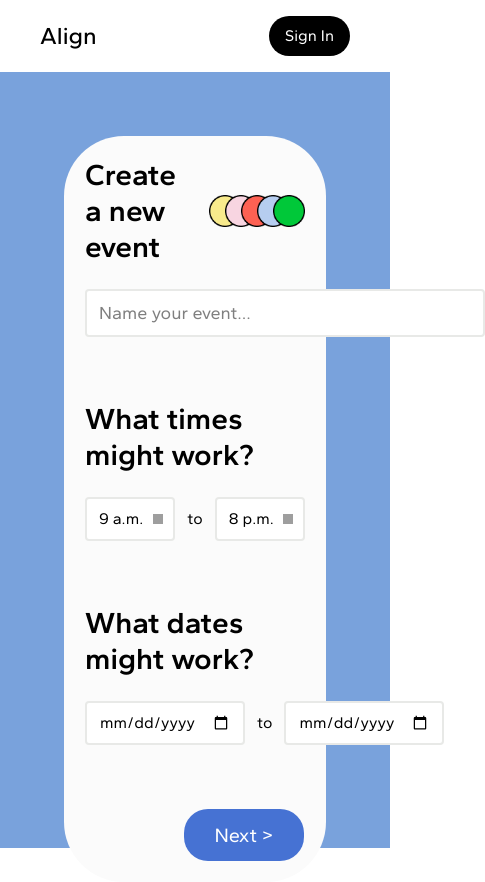
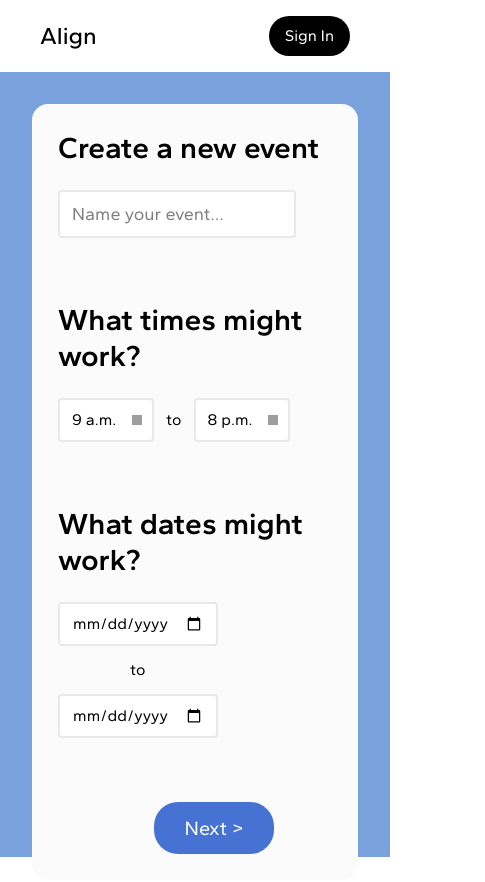
Before and after one commit to olivianhu/Align, a React (Vite) app: page /creation/recurring in a window 390 px wide. Shown: the whole page, 485 px wide, since content can reach past the window. Built offline with nearby package versions, Linux system fonts and the light colour scheme; grey boxes are pictures that could not be loaded.

Commit message:
implement some more responsive css

```diff
--- a/src/pages/RecurringPage.jsx
+++ b/src/pages/RecurringPage.jsx
@@ -4,6 +4,7 @@ import { useNavigate } from "react-router-dom";
 import belowButtonImg from "../assets/Group 2.png";
 import nextHeaderImg from "../assets/Group 4.png";
 import { UserContext } from "../UserContext";
+import supabase from "../helper/supabaseClient";
 
 const RecurringPage = () => {
   const navigate = useNavigate();
@@ -34,29 +35,51 @@ const RecurringPage = () => {
       endTime:  `${meetingData.endTime}:00:00 EST`,
       startDate: `${meetingData.startDate}`,
       endDate: `${meetingData.endDate}`,
-      userId: userId, // replace with user id
+      userId: userId,
     };
 
+    // post meetings through supabase
+    const { data, error } = await supabase
+      .from("meetings")
+      .insert([
+        {
+          name: requestBody.name,
+          start_time: requestBody.startTime,
+          end_time: requestBody.endTime,
+          start_date: requestBody.startDate,
+          end_date: requestBody.endDate,
+          user_id: requestBody.userId,
+        },
+      ])
+      .select()
+      .single();
+    if (error) {
+      console.error("Error inserting meeting:", error);
+      return;
+    }
+    console.log("Meeting created successfully:", data);
+    navigate("/viewing/" + data.id);
 
-    try {
-      const response = await fetch("http://localhost:5014/meetings", {
-        method: "POST",
-        headers: {
-          "Content-Type": "application/json",
-        },
-        body: JSON.stringify(requestBody),
-      });
 
-      if (response.ok) {
-        console.log("Meeting created successfully");
-        const data = await response.json();
-        navigate("/viewing/" + data.id);
-      } else {
-        console.error("Failed to create meeting");
-      }
-    } catch (error) {
-      console.error("Error:", error);
-    }
+    // try {
+    //   const response = await fetch("http://localhost:5014/meetings", {
+    //     method: "POST",
+    //     headers: {
+    //       "Content-Type": "application/json",
+    //     },
+    //     body: JSON.stringify(requestBody),
+    //   });
+
+    //   if (response.ok) {
+    //     console.log("Meeting created successfully");
+    //     const data = await response.json();
+    //     navigate("/viewing/" + data.id);
+    //   } else {
+    //     console.error("Failed to create meeting");
+    //   }
+    // } catch (error) {
+    //   console.error("Error:", error);
+    // }
   };
 
   return(
@@ -72,20 +95,20 @@ const RecurringPage = () => {
       </div>
 
 
-      <div className="bg-[#79A2DC] w-full h-[92vh] flex flex-col gap-10 text-black p-16">
-        <div className="bg-[#FBFBFB] rounded-[60px] p-[8%] flex-1">
+      <div className="bg-[#79A2DC] w-full h-[93vh] flex flex-col gap-10 text-black p-8 lg:p-16">
+        <div className="bg-[#FBFBFB] rounded-2xl lg:rounded-[60px] p-[8%] flex-1">
 
           <form className="flex flex-col gap-16" onSubmit={handleSubmit}>
             <div className="">
               <div className="flex gap-4 items-center mb-6">
                 <p className="text-3xl font-semibold">Create a new event</p>
-                <img src={nextHeaderImg} alt="Logo" className="h-8" />
+                <img src={nextHeaderImg} alt="Logo" className="h-8 hidden lg:block" />
               </div>
               <input
                   type="text"
                   name="name"
                   placeholder="Name your event..."
-                  className="border border-[#E8E9E7] rounded-sm border-2 bg-white text-lg px-3 py-2 w-100"
+                  className="border border-[#E8E9E7] rounded-sm border-2 bg-white text-lg px-3 py-2 lg:w-100"
                   value={meetingData.name}
                   onChange={handleChange}
                 />
@@ -145,7 +168,7 @@ const RecurringPage = () => {
 
             <div>
               <label className="text-3xl font-semibold mb-6">What dates might work?</label>
-              <div className="flex gap-3 mt-6 items-center">
+              <div className="lg:flex lg:gap-3 mt-6 lg:items-center">
                 <input
                   type="date"
                   name="startDate"
@@ -153,7 +176,7 @@ const RecurringPage = () => {
                   value={meetingData.startDate}
                   onChange={handleChange}
                 />
-                to
+               <span className="block ml-18 my-3 lg:inline lg:ml-0 lg:my-0">to</span>
                 <input
                   type="date"
                   name="endDate"
@@ -164,7 +187,7 @@ const RecurringPage = () => {
               </div>
             </div>
 
-            <button type="submit" className="bg-[#4672D3] text-white ml-[45%] px-4 py-3 rounded-3xl text-xl w-30">
+            <button type="submit" className="bg-[#4672D3] text-white ml-24 lg:ml-[45%] px-4 py-3 rounded-3xl text-xl w-30">
               Next {'>'}
             </button>
           </form>
```
